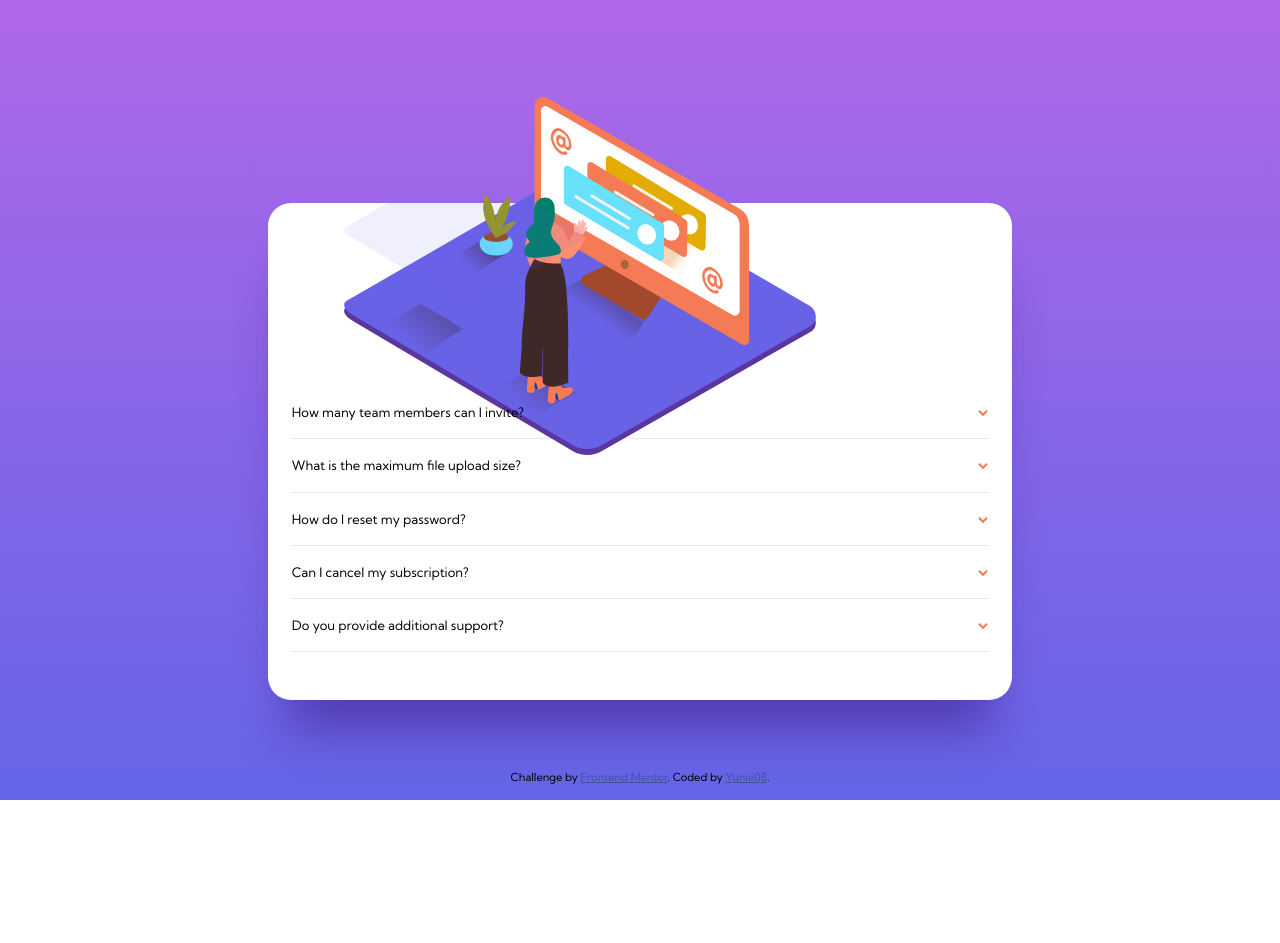
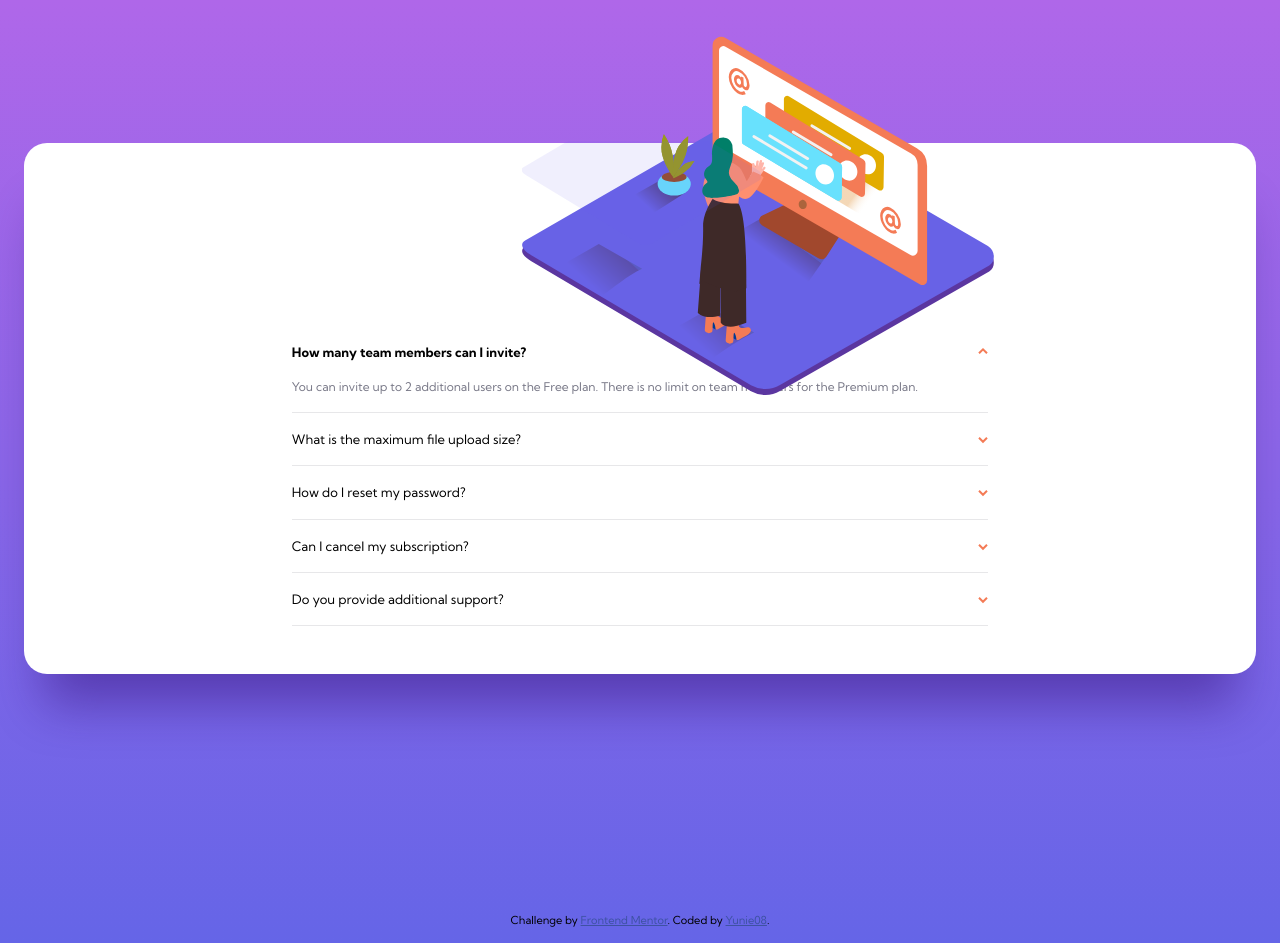
Before and after one commit to Yunie08/fronend-mentor-faq-accordion-card, a website: page index.html in a window 1280 px wide. Both pictures are taken after a click on the button "How many team members can I invite?". Before the commit the page ends 800 px from the top, so only its background shows below. Drawn offline with Linux system fonts and the light colour scheme.

Commit message:
accordion management

```diff
--- a/index.html
+++ b/index.html
@@ -87,7 +87,11 @@
                 How do I reset my password?
               </button>
             </h2>
-            <div id="sectionThree" class="accordion__section" aria-hidden="true">
+            <div
+              id="sectionThree"
+              class="accordion__section"
+              aria-hidden="true"
+            >
               <p class="accordion__body">
                 Click “Forgot password” from the login page or “Change password”
                 from your profile page. A reset link will be emailed to you.
@@ -140,5 +144,6 @@
         >Frontend Mentor</a
       >. Coded by <a href="#">Yunie08</a>.
     </div>
+    <script src="./js/index.js"></script>
   </body>
 </html>
--- /dev/null
+++ b/js/index.js
@@ -0,0 +1,33 @@
+const accordionButtons = document.querySelectorAll(".accordion__button");
+
+function resetAccordion(target) {
+
+  accordionButtons.forEach(function(button){
+    let sectionId = button.getAttribute("aria-controls");
+    let controlledSection = document.getElementById(sectionId);
+    if ((button.getAttribute("aria-expanded") === "true") && (button != target) ) {
+    button.setAttribute("aria-expanded", false);
+    controlledSection.setAttribute("aria-hidden", true);
+    }
+  });
+}
+
+function clickHandler(button) {
+  let sectionId = button.getAttribute("aria-controls");
+  let controlledSection = document.getElementById(sectionId);
+  if (button.getAttribute("aria-expanded") === "false") {
+    button.setAttribute("aria-expanded", true);
+    controlledSection.setAttribute("aria-hidden", false);
+  } else {
+    button.setAttribute("aria-expanded", false);
+    controlledSection.setAttribute("aria-hidden", true);
+  }
+}
+
+accordionButtons.forEach(function(button) {
+  button.addEventListener("click", function(e){
+    e.stopPropagation();
+    resetAccordion(button);
+    clickHandler(button);
+  });
+});
--- a/package.json
+++ b/package.json
@@ -7,5 +7,9 @@
     "sass": "sass --watch ./scss/main.scss:./css/style.css"
   },
   "author": "Ambre Gorias",
-  "license": "ISC"
+  "license": "ISC",
+  "homepage": "https://github.com/Yunie08/P5-Dev-Web-Kanap#readme",
+  "jshintConfig": {
+    "esversion": 6
+  }
 }
--- a/scss/_page.scss
+++ b/scss/_page.scss
@@ -4,7 +4,8 @@
   background: #fff;
   padding: 4.8rem 2.4rem;
   margin: 0 2.4rem;
-  margin-top: calc(62px + 40.5px);
+  margin-top: calc(62px + 40.5px + 40px);
+  margin-bottom: 3rem;
   border-radius: 2.3rem;
 
   box-shadow: 0px 50px 50px -20px rgba(53, 18, 122, 0.497159);
@@ -13,7 +14,7 @@
     height: 8.4rem;
     display: flex;
     picture {
-      width: 85%;
+      width: 23.7rem;
       margin: -15.5rem auto 0 auto;
       position: relative;
       &::before {
@@ -32,6 +33,5 @@
     flex-direction: column;
     align-items: center;
     row-gap: 1.2rem;
-
   }
 }
--- a/scss/base/_base.scss
+++ b/scss/base/_base.scss
@@ -14,12 +14,10 @@ html {
 body {
   box-sizing: border-box;
   min-height: 100vh;
+  // height: 100%;
   width: 100%;
   position: relative;
   background: linear-gradient($color-gradient-top, $color-gradient-bottom);
-    display: flex;
-    align-items: center;
-    justify-content: center;
 }
 
 button {
--- a/scss/components/_accordion.scss
+++ b/scss/components/_accordion.scss
@@ -7,30 +7,34 @@
     position: relative;
     width: 100%;
     text-align: left;
+    transition: font-weight 250ms;
+
+    &[aria-expanded="true"] {
+      font-weight: 700;
+      transition: font-weight 200ms;
+    }
 
     &::after {
       content: url(../../images/icon-arrow-down.svg);
       position: absolute;
       right: 0px;
-      transition: transform 150ms;
-    }
-
-    &[aria-expanded="true"] {
-      font-weight: 700;
+      transition: transform 100ms;
     }
 
     &[aria-expanded="true"]::after {
       transform: rotate(180deg);
-      transition: transform 150ms;
+      transition: transform 200ms;
     }
   }
 
   &__section {
     max-height: 0vh;
+    transition: max-height 150ms ease-out;
     overflow: hidden;
 
     &[aria-hidden="false"] {
-      max-height: auto;
+      max-height: 100vh;
+      transition: max-height 500ms ease-in-out;
       visibility: visible;
     }
   }
@@ -38,5 +42,4 @@
   &__body {
     padding-bottom: 1.6rem;
   }
-
 }
```
Also changed, not shown: scss/utils/_variables.scss (+5 -6 lines), css/style.css, scss/main.scss (line endings or trailing spaces), scss/utils/_mixins.scss (line endings or trailing spaces), 1 other file. Lines whose indentation alone changed are shown as unchanged.
